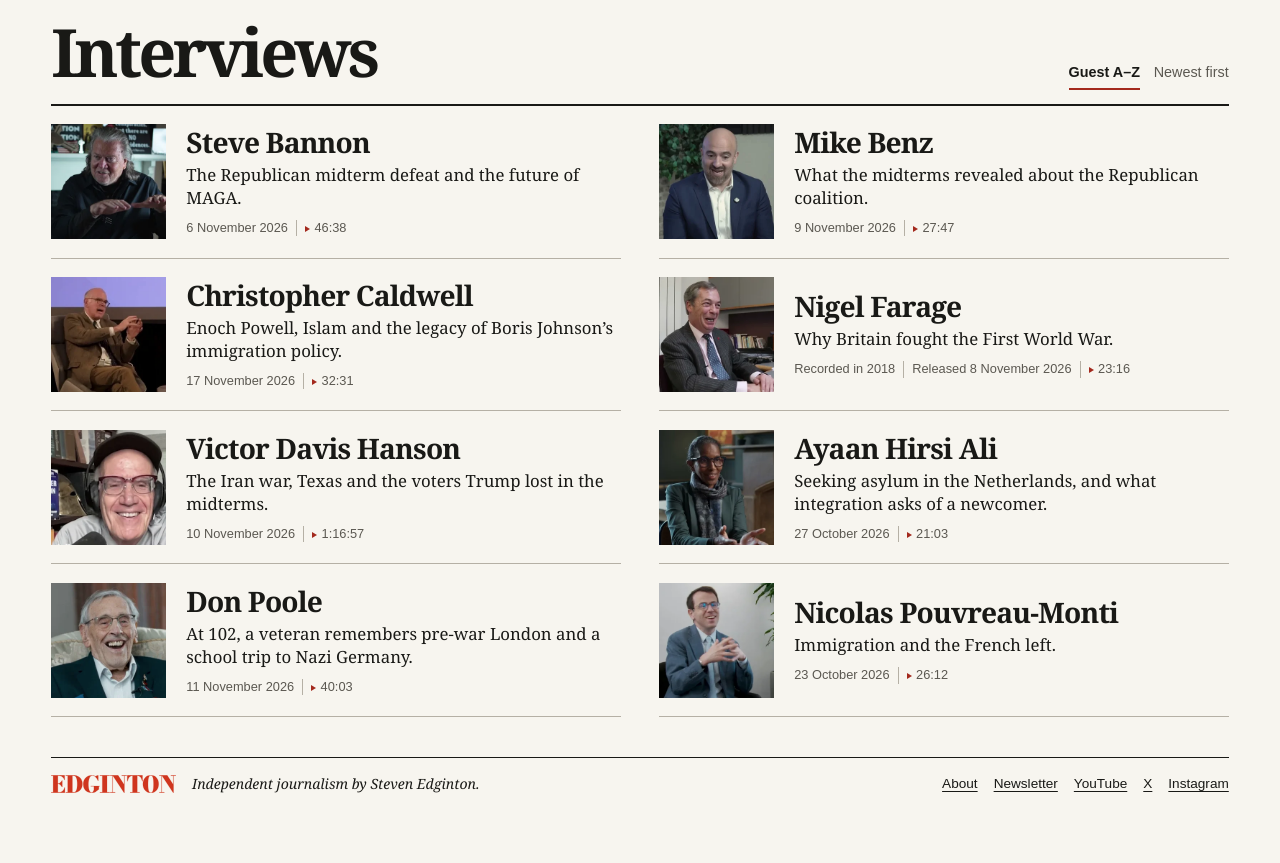
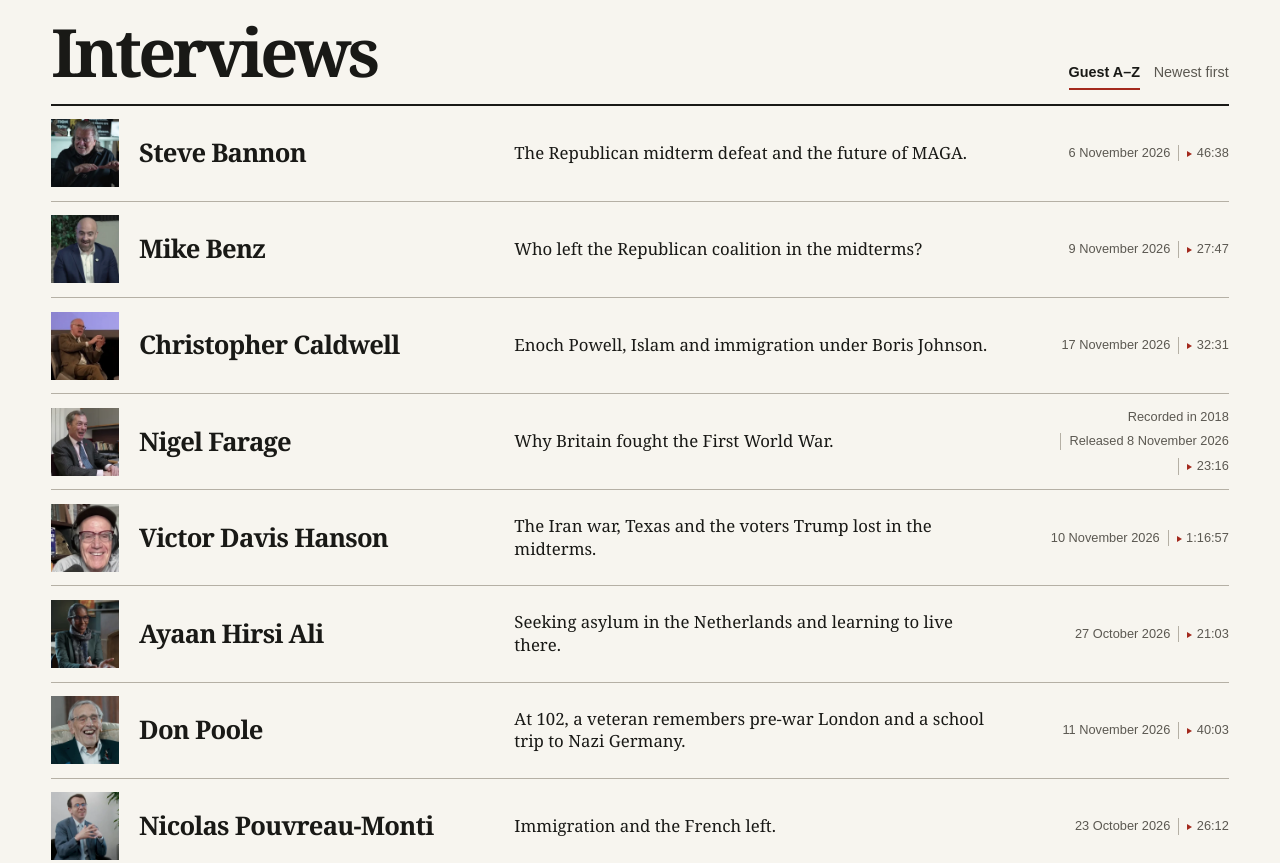
Before and after one commit to realtatebrown/edgintontest, a plain HTML site: page dist/interviews.html in a window 1280 px wide. Shown: the part 180-1043 px from the top of the page. Before the commit the page ends 1002 px from the top, so only its background shows below. Drawn offline with Linux system fonts and the light colour scheme.

Commit message:
Tighten the cover copy, photo captions and interview index

```diff
--- a/dist/interviews.html
+++ b/dist/interviews.html
@@ -63,7 +63,7 @@
                 <img src="assets/guests/benz.webp" width="320" height="320" alt="">
                 <div class="guest-copy">
                   <h2>Mike Benz</h2>
-                  <p>What the midterms revealed about the Republican coalition.</p>
+                  <p>Who left the Republican coalition in the midterms?</p>
                   <div class="guest-details"><time datetime="2026-11-09">9 November 2026</time><span>27:47</span></div>
                 </div>
               </a>
@@ -75,7 +75,7 @@
                 <img src="assets/guests/caldwell.webp" width="320" height="320" alt="">
                 <div class="guest-copy">
                   <h2>Christopher Caldwell</h2>
-                  <p>Enoch Powell, Islam and the legacy of Boris Johnson’s immigration policy.</p>
+                  <p>Enoch Powell, Islam and immigration under Boris Johnson.</p>
                   <div class="guest-details"><time datetime="2026-11-17">17 November 2026</time><span>32:31</span></div>
                 </div>
               </a>
@@ -111,7 +111,7 @@
                 <img src="assets/guests/hirsi-ali.webp" width="320" height="320" alt="">
                 <div class="guest-copy">
                   <h2>Ayaan Hirsi Ali</h2>
-                  <p>Seeking asylum in the Netherlands, and what integration asks of a newcomer.</p>
+                  <p>Seeking asylum in the Netherlands and learning to live there.</p>
                   <div class="guest-details"><time datetime="2026-10-27">27 October 2026</time><span>21:03</span></div>
                 </div>
               </a>
@@ -144,7 +144,7 @@
       </ol>
     </main>
     <footer>
-      <div><img class="small-mark" src="assets/edginton-small.svg" width="11376" height="1564" alt="EDGINTON"><span class="footer-credit">Independent journalism by Steven Edginton.</span></div>
+      <div><img class="small-mark" src="assets/edginton-small.svg" width="11376" height="1564" alt="EDGINTON"></div>
       <div class="footer-links"><a href="https://www.stevenedginton.com/about">About</a><a href="https://www.stevenedginton.com/subscribe">Newsletter</a><a href="https://www.youtube.com/@Steven.Edginton">YouTube</a><a href="https://x.com/StevenEdginton">X</a><a href="https://www.instagram.com/sjedginton/">Instagram</a></div>
     </footer>
   </div>
--- a/dist/style.css
+++ b/dist/style.css
@@ -136,7 +136,8 @@ nav { grid-area: desks; display: flex; }
 .film-details span { margin: 0 .24rem; }
 .film-sequence {
   display: grid;
-  grid-template-columns: repeat(2, minmax(0, 1fr));
+  grid-template-columns: minmax(0, 1.4fr) minmax(0, 1fr);
+  align-items: end;
   gap: clamp(1rem, 2.8vw, 2.5rem);
   list-style: none;
   margin-block: 0;
@@ -203,7 +204,6 @@ html:has(.screening[open]) { overflow: hidden; }
 footer { display: flex; align-items: center; justify-content: space-between; gap: 1rem; border-top: 1px solid var(--ink); margin-top: 2.5rem; padding: 1rem 0 1.8rem; }
 footer > div, .footer-links { display: flex; align-items: baseline; gap: 1rem; }
 .small-mark { width: 7.8rem; height: auto; align-self: center; }
-.footer-credit { font-size: .88rem; font-style: italic; }
 .footer-links { font: .85rem var(--utility); }
 .desks [aria-current="page"] { color: var(--red); text-decoration: underline; text-underline-offset: .35em; }
 .index-heading { display: flex; justify-content: space-between; align-items: baseline; gap: 1rem; margin: 2rem 0 .85rem; }
@@ -214,7 +214,7 @@ footer > div, .footer-links { display: flex; align-items: baseline; gap: 1rem; }
 .index-sort button { background: transparent; border: 0; border-bottom: 2px solid transparent; color: var(--muted); font: .9rem/1.5 var(--utility); cursor: pointer; padding: .4rem 0 .25rem; }
 .index-sort button[aria-pressed="true"] { color: var(--ink); border-color: var(--red); font-weight: 700; }
 .index-sort button:hover { color: var(--red); }
-.guest-list { list-style: none; padding: 0; margin: 0; display: grid; grid-template-columns: repeat(2, minmax(0,1fr)); column-gap: clamp(1.5rem, 3vw, 3rem); border-top: 2px solid var(--ink); }
+.guest-list { list-style: none; padding: 0; margin: 0; border-top: 2px solid var(--ink); }
 .guest-list li { min-width: 0; border-bottom: 1px solid var(--rule); }
 .guest-link { display: grid; grid-template-columns: clamp(6rem, 9vw, 8rem) 1fr; gap: clamp(.85rem, 1.55vw, 1.4rem); padding: 1.15rem 0; align-items: center; }
 .guest-link img { width: 100%; height: auto; aspect-ratio: 1; }
@@ -224,6 +224,13 @@ footer > div, .footer-links { display: flex; align-items: baseline; gap: 1rem; }
 .guest-details span { border-left: 1px solid var(--rule); padding-left: .5rem; font-variant-numeric: tabular-nums; }
 .guest-details > span:last-child::before { content: ""; display: inline-block; border-block: .3em solid transparent; border-left: .46em solid var(--red); margin-right: .35em; }
 section[id], article[id] { scroll-margin-top: 1rem; }
+@media(min-width: 761px) {
+  .guest-link { grid-template-columns: 4.25rem minmax(0,1fr); padding: .85rem 0; }
+  .guest-copy { display: grid; grid-template-columns: minmax(0,1.1fr) minmax(0,1.5fr) minmax(8rem,.65fr); align-items: center; gap: 1.25rem; }
+  .guest-copy h2 { font-size: clamp(1.25rem, 2vw, 1.8rem); }
+  .guest-copy p { margin: 0; }
+  .guest-details { justify-content: end; text-align: right; }
+}
 @media(max-width: 760px) {
   .cover-spread { column-gap: clamp(.8rem, 3.5vw, 1.5rem); }
   .lead h2 { font-size: clamp(2rem, 6.6vw, 3.5rem); }
@@ -235,7 +242,6 @@ section[id], article[id] { scroll-margin-top: 1rem; }
   .report-index { grid-template-columns: 1fr; gap: 1.1rem; }
   .short-reports { padding: 1rem 0 0; border-left: 0; border-top: 1px solid var(--rule); }
   .reports h3 { font-size: 1.4rem; }
-  .guest-list { grid-template-columns: 1fr; }
   .guest-link { grid-template-columns: clamp(5rem, 22vw, 7.4rem) 1fr; padding: .9rem 0; }
   .guest-copy p { font-size: 1rem; }
   .film-list { grid-template-columns: 1fr; gap: 0; }
@@ -280,6 +286,5 @@ section[id], article[id] { scroll-margin-top: 1rem; }
   .index-sort { gap: .65rem; }
   footer { align-items: start; }
   footer > div { gap: .35rem; }
-  .footer-credit { flex-basis: 100%; }
   .footer-links { gap: 1rem; }
 }
```
Also changed, not shown: dist/index.html (+5 -6 lines).
